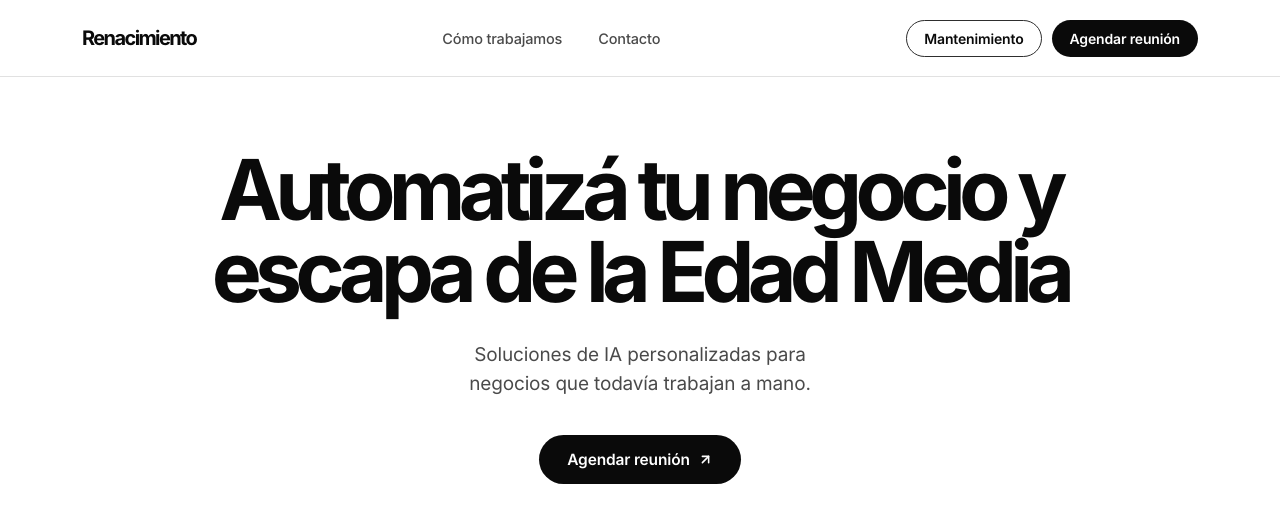
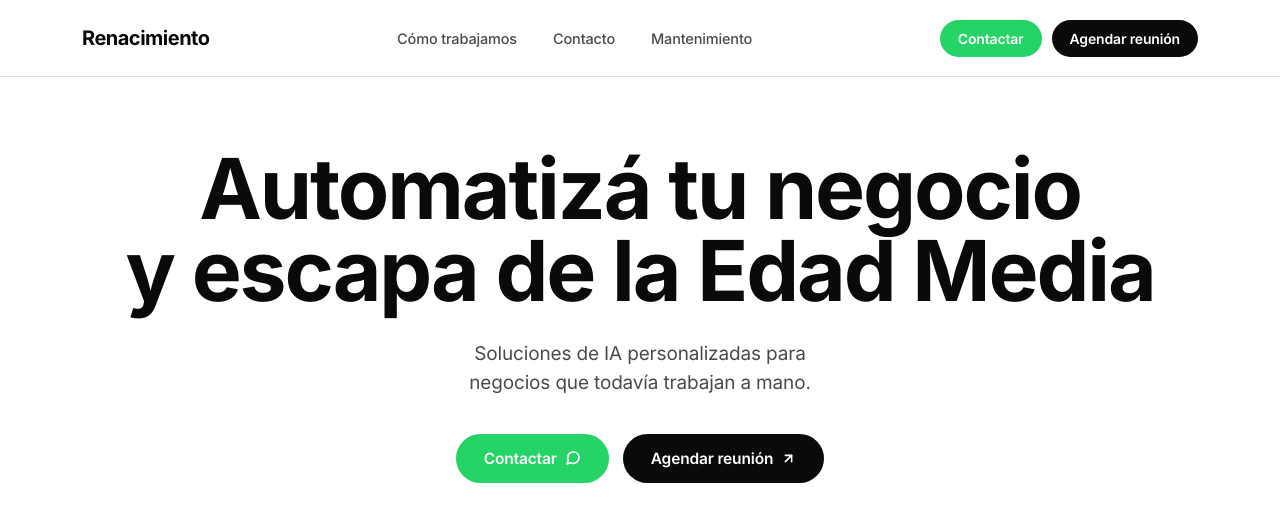
Before and after one commit to GaspoloSmith/Landing-Page-Renacimiento-, a plain HTML site: page web/index.html in a window 1280 px wide. Shown: the top 511 px of the page. Drawn offline with Linux system fonts and the light colour scheme.

Commit message:
Update landing: WhatsApp CTA, header scroll behavior, copy tweaks
Add WhatsApp buttons in nav and hero, restyle Mantenimiento link to
match nav, fix header hide/show on scroll (sticky -> fixed), update
hero headline to two lines, and tweak CTA copy.

```diff
--- a/web/index.html
+++ b/web/index.html
@@ -123,11 +123,22 @@
 
   /* NAV */
   nav {
-    position: sticky;
+    position: fixed;
     top: 0;
+    left: 0;
+    right: 0;
     z-index: 20;
     background: var(--hero-overlay-edge);
     border-bottom: 1px solid var(--border);
+    transition: transform 0.3s ease;
+  }
+
+  main {
+    padding-top: 76px;
+  }
+
+  nav.nav-hidden {
+    transform: translateY(-100%);
   }
 
   .nav-inner {
@@ -140,7 +151,7 @@
   .logo {
     font-weight: 700;
     font-size: 20px;
-    letter-spacing: -0.08em;
+    letter-spacing: -0.025em;
     text-decoration: none;
     white-space: nowrap;
   }
@@ -186,22 +197,22 @@
     gap: 10px;
   }
 
-  .nav-cta-outline {
+  .nav-cta-whatsapp {
     display: inline-flex;
     align-items: center;
     gap: 6px;
-    border: 1px solid var(--border-strong);
-    color: var(--text);
+    background: #25d366;
+    color: #ffffff;
     font-size: 14px;
     font-weight: 600;
-    padding: 9px 17px;
+    padding: 10px 18px;
     border-radius: 999px;
     text-decoration: none;
     white-space: nowrap;
     transition: opacity 0.15s ease;
   }
 
-  .nav-cta-outline:hover { opacity: 0.72; }
+  .nav-cta-whatsapp:hover { opacity: 0.82; }
 
   @media (max-width: 720px) {
     .nav-links { display: none; }
@@ -235,11 +246,9 @@
     font-size: clamp(42px, 7vw, 84px);
     line-height: 0.98;
     font-weight: 700;
-    letter-spacing: -0.08em;
+    letter-spacing: -0.025em;
     text-align: center;
     margin: 0 auto;
-    max-width: 920px;
-    text-wrap: balance;
   }
 
   .hero-sub {
@@ -255,6 +264,8 @@
   .hero-actions {
     display: flex;
     justify-content: center;
+    flex-wrap: wrap;
+    gap: 14px;
     margin-top: 36px;
   }
 
@@ -274,6 +285,23 @@
 
   .btn-primary:hover { transform: translateY(-1px); opacity: 0.88; }
   .btn-primary svg { width: 15px; height: 15px; }
+
+  .btn-whatsapp {
+    display: inline-flex;
+    align-items: center;
+    gap: 8px;
+    background: #25d366;
+    color: #ffffff;
+    font-size: 15.5px;
+    font-weight: 600;
+    padding: 15px 28px;
+    border-radius: 999px;
+    text-decoration: none;
+    transition: transform 0.15s ease, opacity 0.15s ease;
+  }
+
+  .btn-whatsapp:hover { transform: translateY(-1px); opacity: 0.88; }
+  .btn-whatsapp svg { width: 16px; height: 16px; }
 
   .hero-visual {
     margin-top: 68px;
@@ -504,9 +532,10 @@
     <ul class="nav-links">
       <li><a href="#proceso">Cómo trabajamos</a></li>
       <li><a href="#contacto">Contacto</a></li>
+      <li><a href="mantenimiento/">Mantenimiento</a></li>
     </ul>
     <div class="nav-actions">
-      <a class="nav-cta-outline" href="/mantenimiento/">Mantenimiento</a>
+      <a class="nav-cta-whatsapp" href="https://wa.me/5491140668280" target="_blank" rel="noopener">Contactar</a>
       <a class="nav-cta" href="#contacto">Agendar reunión</a>
     </div>
   </div>
@@ -515,9 +544,13 @@
 <main id="top">
   <section class="hero">
     <div class="wrap">
-      <h1>Automatizá tu negocio y escapa de la Edad Media</h1>
+      <h1>Automatizá tu negocio<br>y escapa de la Edad Media</h1>
       <p class="hero-sub">Soluciones de IA personalizadas para negocios que todavía trabajan a mano.</p>
       <div class="hero-actions">
+        <a class="btn-whatsapp" href="https://wa.me/5491140668280" target="_blank" rel="noopener">
+          Contactar
+          <svg viewBox="0 0 24 24" fill="none" stroke="currentColor" stroke-width="2.5" stroke-linecap="round" stroke-linejoin="round"><path d="M21 11.5a8.38 8.38 0 0 1-.9 3.8 8.5 8.5 0 0 1-7.6 4.7 8.38 8.38 0 0 1-3.8-.9L3 21l1.9-5.7a8.38 8.38 0 0 1-.9-3.8 8.5 8.5 0 0 1 4.7-7.6 8.38 8.38 0 0 1 3.8-.9h.5a8.48 8.48 0 0 1 8 8v.5z"></path></svg>
+        </a>
         <a class="btn-primary" href="#contacto">
           Agendar reunión
           <svg viewBox="0 0 24 24" fill="none" stroke="currentColor" stroke-width="2.5" stroke-linecap="round" stroke-linejoin="round"><line x1="7" y1="17" x2="17" y2="7"></line><polyline points="7 7 17 7 17 17"></polyline></svg>
@@ -561,7 +594,7 @@
 
   <section class="cta" id="contacto">
     <div class="wrap">
-      <h2>Tu negocio no tiene por qué seguir en la Edad Media</h2>
+      <h2>Tu negocio no tiene por qué seguir en la antigüedad</h2>
       <p>Agendá una reunión de 30 minutos, sin costo, para ver qué se puede automatizar en tu negocio.</p>
       <div class="cal-embed">
         <iframe
@@ -584,7 +617,31 @@
   </div>
 </footer>
 
+<script>
+  (function () {
+    var nav = document.querySelector('nav');
+    var lastY = window.scrollY;
+    var ticking = false;
 
+    function onScroll() {
+      var currentY = window.scrollY;
+      if (currentY <= 0 || currentY < lastY) {
+        nav.classList.remove('nav-hidden');
+      } else if (currentY > lastY && currentY > 80) {
+        nav.classList.add('nav-hidden');
+      }
+      lastY = currentY;
+      ticking = false;
+    }
+
+    window.addEventListener('scroll', function () {
+      if (!ticking) {
+        window.requestAnimationFrame(onScroll);
+        ticking = true;
+      }
+    });
+  })();
+</script>
 
 </body>
 </html>
```
